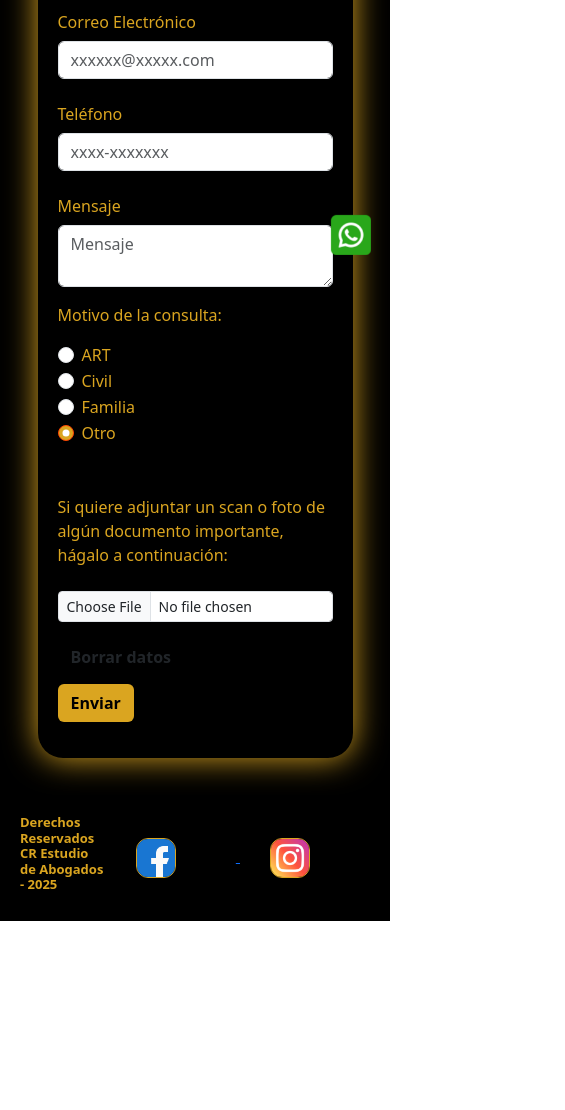
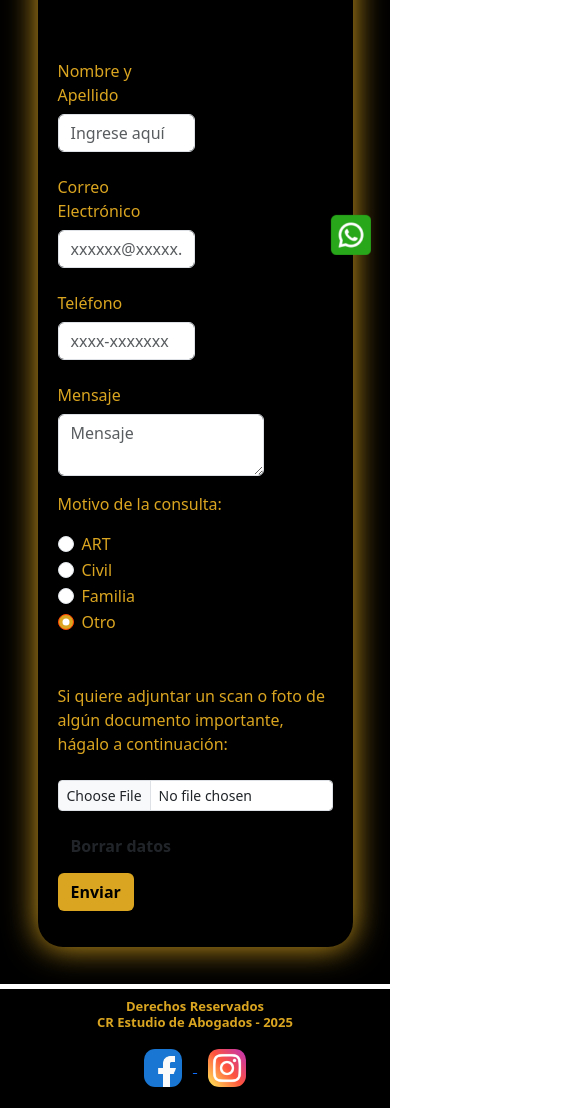
Before and after one commit to aagarcia1987/Proyecto-Ab, a plain HTML site: page pages/contacto.html in a window 390 px wide. Shown: the part 471-1581 px from the top of the page, 565 px wide, since content can reach past the window. Before the commit the page ends 1392 px from the top, so only its background shows below. Drawn offline with nearby package versions, Linux system fonts and the light colour scheme.

Commit message:
Trabajo subido con responsive

```diff
--- a/pages/contacto.html
+++ b/pages/contacto.html
@@ -29,19 +29,19 @@
         <p class="textform">Para poder realizar su consulta y/o agendar un turno, agradecemos rellenar el siguiente formulario. A la brevedad nos estaremos comunicando. <br> <br> <br> </p>
         <form action="form">
             <div class="form-camp">
-                <div class="mb-3">
+                <div class="mb-3 w-50">
                     <label for="recipient-name" class="col-form-label">Nombre y Apellido</label>
                     <input type="text" class="form-control" id="recipient-name" placeholder="Ingrese aquí">
                 </div>
-                <div class="mb-3">
+                <div class="mb-3 w-50">
                     <label for="recipient-name" class="col-form-label">Correo Electrónico</label>
                     <input type="email" class="form-control" id="recipient-name" placeholder="xxxxxx@xxxxx.com">
                 </div>
-                <div class="mb-3">
+                <div class="mb-3 w-50">
                     <label for="recipient-name" class="col-form-label">Teléfono</label>
                     <input type="tel" class="form-control" id="recipient-name" placeholder="xxxx-xxxxxxx">
                 </div>
-                <div class="mb-3">
+                <div class="mb-3 w-75">
                     <label for="message-text" class="col-form-label">Mensaje</label>
                     <textarea class="form-control" id="message-text" placeholder="Mensaje"></textarea>
                 </div>
--- a/scss/_footer.scss
+++ b/scss/_footer.scss
@@ -3,9 +3,8 @@ footer{
     .container-footer{
         display: flex;
         align-items: center;
-        padding: 20px;
-        // justify-content: center;
-        margin: 0;
+        padding: 10px;
+        margin: 2px;
     }
         .footer-text{
             display: flex;
@@ -19,15 +18,14 @@ footer{
                 }
         }
         .rrss{
-            margin-right: 60px;
-            margin-left: 30px;
+            margin: 10px;
             width: 40px;
             height: auto;
-            border: 1px solid $colorGolden;
+            border: 1px solid $colorBlack;
             border-radius: 30%;
             transition: transform 2s ease;
             &:hover{
-                transform: scale(1.2);
+                transform: scale(1.3);
                 }
         }
     }
@@ -46,3 +44,20 @@ footer{
         box-shadow: 0 0 5px green;
     }
 }
+
+@include mobile{
+    .footer{
+        flex-direction: column;
+        align-items: center;
+        margin-top: 5px;
+        .container-footer {
+            display: block;
+            flex-direction: column;
+            text-align: center;
+        }
+        .footer-text{
+            flex-direction: column;
+            text-align: center;
+        }
+    }
+}
--- a/scss/_header.scss
+++ b/scss/_header.scss
@@ -32,3 +32,20 @@
         width: 120px;
         height:  auto;
     }
+
+@include mobile{
+    .header{
+        flex-direction: column;
+        text-align: center;
+        .menu{
+            flex-direction: column;
+            align-items: center;
+            margin-top: 5px;
+            text-align: center;
+            li{
+                margin-left: 0;
+                margin-bottom: 10px;
+            }
+        }
+    }
+}
--- a/scss/_index.scss
+++ b/scss/_index.scss
@@ -51,3 +51,9 @@ main{
         }
     }
 }
+
+@include mobile{
+    .acordeonimg{
+        width: 80%;
+    }
+}
--- a/scss/_somos.scss
+++ b/scss/_somos.scss
@@ -52,3 +52,14 @@
         font-weight: bold;
     }
 }
+
+@include mobile{
+    .tituloindex{
+        text-align: center;
+    }
+        .tarjetero{
+            display: flex;
+            flex-direction: column;
+            align-items: center;
+        }
+}
--- a/scss/_ubicacion.scss
+++ b/scss/_ubicacion.scss
@@ -5,13 +5,14 @@
         flex-wrap: wrap;
     }
     .gallery img {
-        width: 40%;
+        width: 50%;
         height: auto;
         padding: 10px;
         box-sizing: border-box;
         align-items: center;
     }
     .oficinastext{
+        text-align: center;
         font-weight: bold;
         font-size: large;
         font-family: Tahoma;
@@ -22,7 +23,13 @@
         font-weight: bold;
         .arriba{
             text-decoration: none;
-            color: brown;
+            color: orangered;
         }
     }
 }
+
+@include mobile{
+    .gallery img{
+        border-radius: 70px;
+    }
+}
--- a/scss/_variables.scss
+++ b/scss/_variables.scss
@@ -19,7 +19,7 @@ $colorGolden: goldenrod;
 }
 
 @mixin mobile{
-    @media (max-width: 425px){
+    @media (min-width: 375px) and (max-width: 767px){
         @content
     }
 }
```
Also changed, not shown: index.html (+1 -1 lines), pages/novedades.html (+1 -1 lines), pages/ubicacion.html (+2 -2 lines), scss/style.scss (+8 -8 lines), scss/_novedades.scss (line endings or trailing spaces), style/styles.css, 1 other file.
